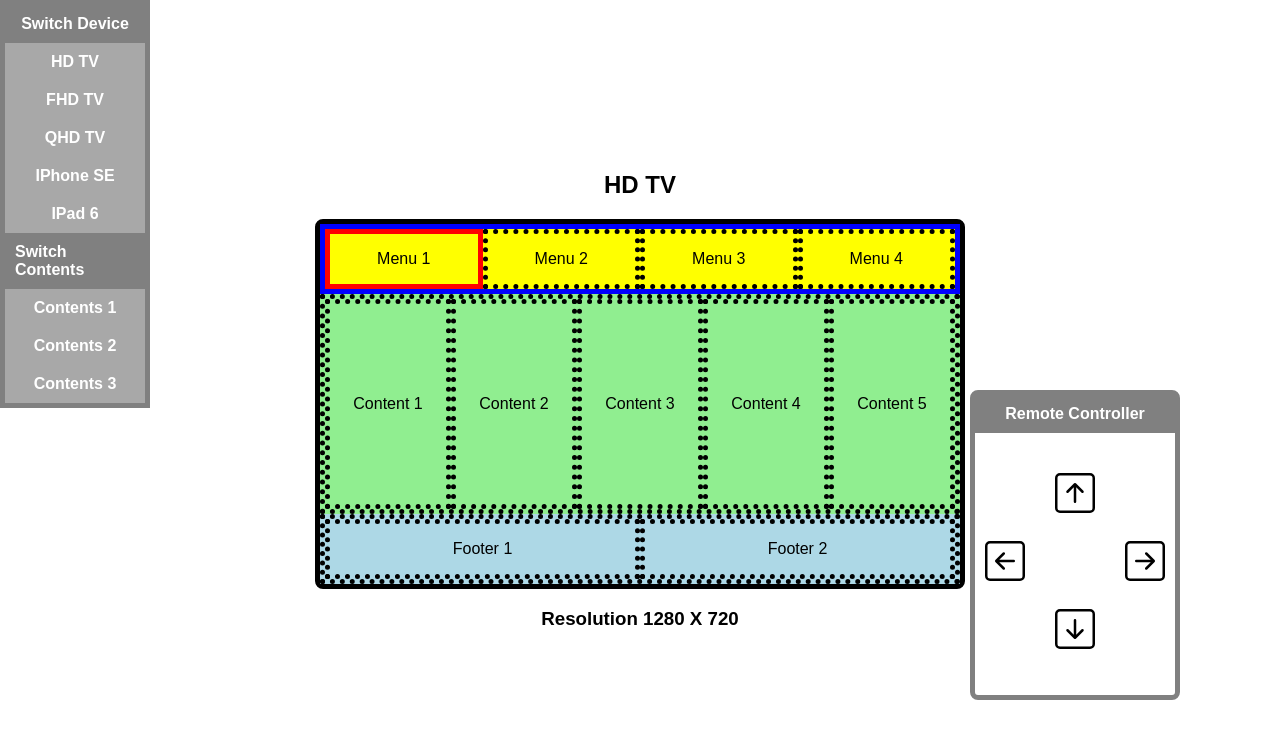
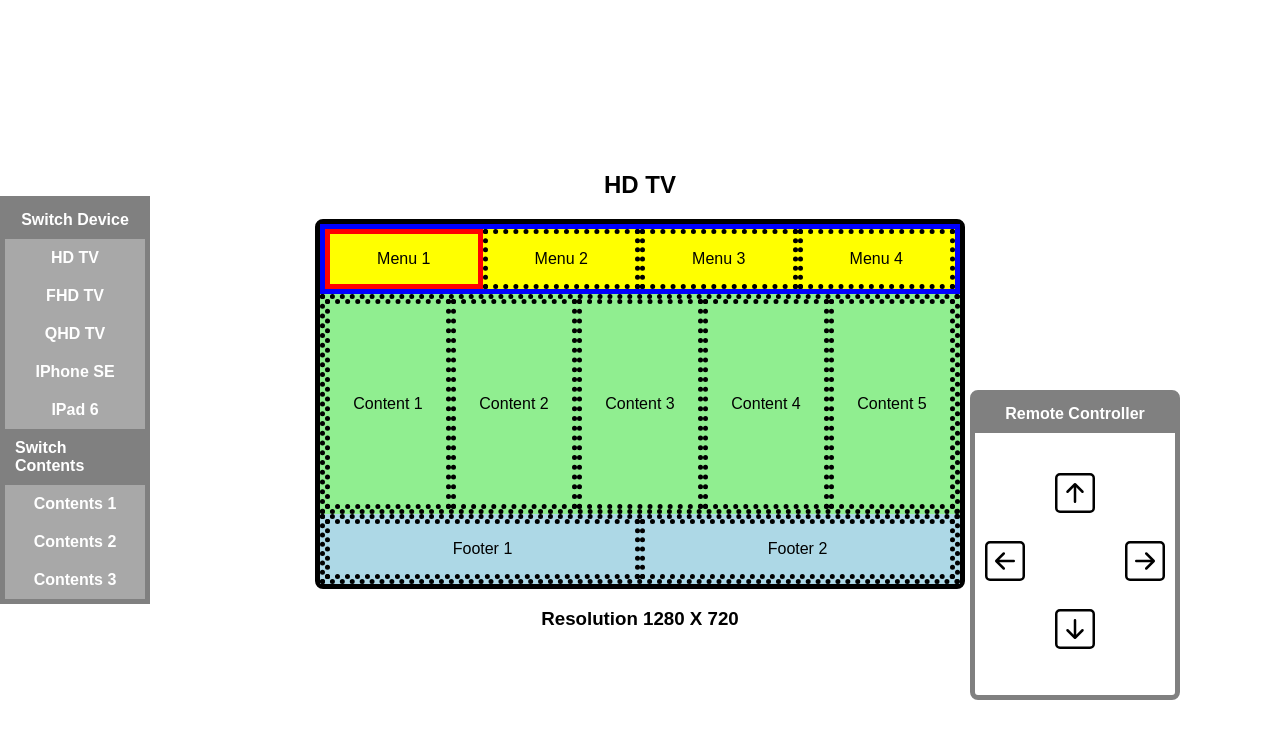
Before and after one commit to peppermintc/tv-focus-control, a React (Create React App) app: page /hd in a window 1280 px wide. Shown: the top 738 px of the page. Built offline with nearby package versions, Linux system fonts and the light colour scheme.

Commit message:
[수정] 네비게이션바 위치 변경

```diff
--- a/src/components/common/NavigationBar.tsx
+++ b/src/components/common/NavigationBar.tsx
@@ -8,8 +8,9 @@ interface NavigationBarProps {
 
 const NavigationBarContainer = styled.div`
   position: fixed;
-  top: 0;
+  top: 50%;
   left: 0;
+  transform: translateY(-50%);
   width: 150px;
   border: 5px solid gray;
   background-color: white;
```
